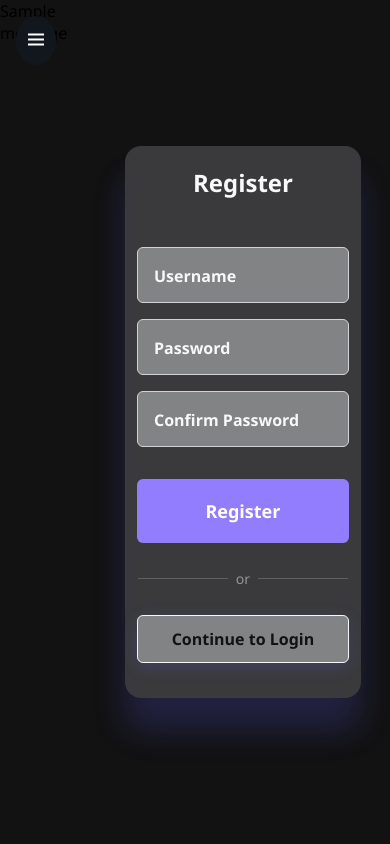
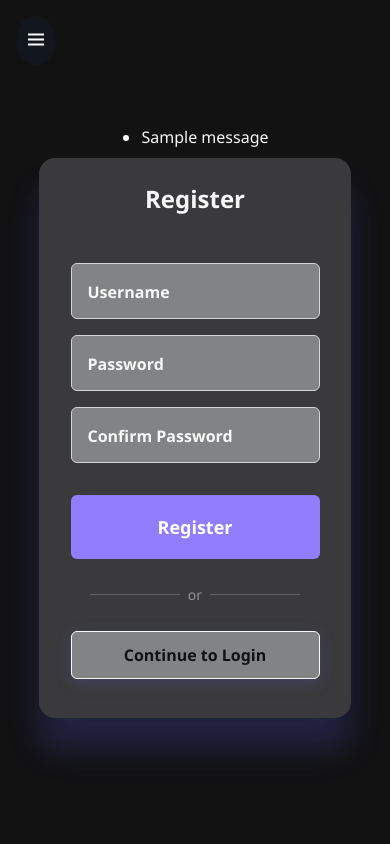
Before and after one commit to GooPoo/Game-Website, a Flask app: page /words/register in a window 390 px wide. Run offline with Flask 3, Linux system fonts and the light colour scheme; tables that the repository leaves empty hold one stand-in row (values such as "Sample post"); one stand-in notice (Sample message) is shown.

Commit message:
Layout changes that are needed for smaller screens in production

```diff
--- a/app/static/css/loginForms.css
+++ b/app/static/css/loginForms.css
@@ -195,6 +195,20 @@
     background: #6a6f71;
 }
 
+.flash-messages {
+    display: flex;
+    flex-direction: column;
+    align-items: center;
+    justify-content: center;
+    z-index: 1000; /* Ensure it appears above other elements */
+    color: #f8f8f8;
+    width: 100%;
+    max-width: 472px;
+    margin-left: 20px;
+    margin-bottom: 10px;
+}
+
+
 
 
 /* Phones */
--- a/app/templates/base.html
+++ b/app/templates/base.html
@@ -89,15 +89,6 @@
             <i class="bx bx-menu"></i>
         </div>
         <div class="main-content">
-            {% with messages = get_flashed_messages() %}
-                {% if messages %}
-                    <ul>
-                        {% for message in messages %}
-                            <li>{{ message }}</li>
-                        {% endfor %}
-                    </ul>
-                {% endif %}
-            {% endwith %}
             {% block content %}{% endblock %}
             {% block scripts %}{% endblock %}
         </div>
--- a/app/templates/register.html
+++ b/app/templates/register.html
@@ -6,6 +6,15 @@
 
 {% block content %}
 <div class="web-container">
+    {% with messages = get_flashed_messages() %}
+        {% if messages %}
+            <ul class="flash-messages">
+                {% for message in messages %}
+                    <li class="flash-message">{{ message }}</li>
+                {% endfor %}
+            </ul>
+        {% endif %}
+    {% endwith %}
     <div class="loginContainer">
         <h2 class="signOptions-header">Register</h2>
         <form name="register" action="" method="post">
```
Also changed, not shown: app/static/css/wordleMain.css (+26 -0 lines), app/templates/login.html (+9 -0 lines).
